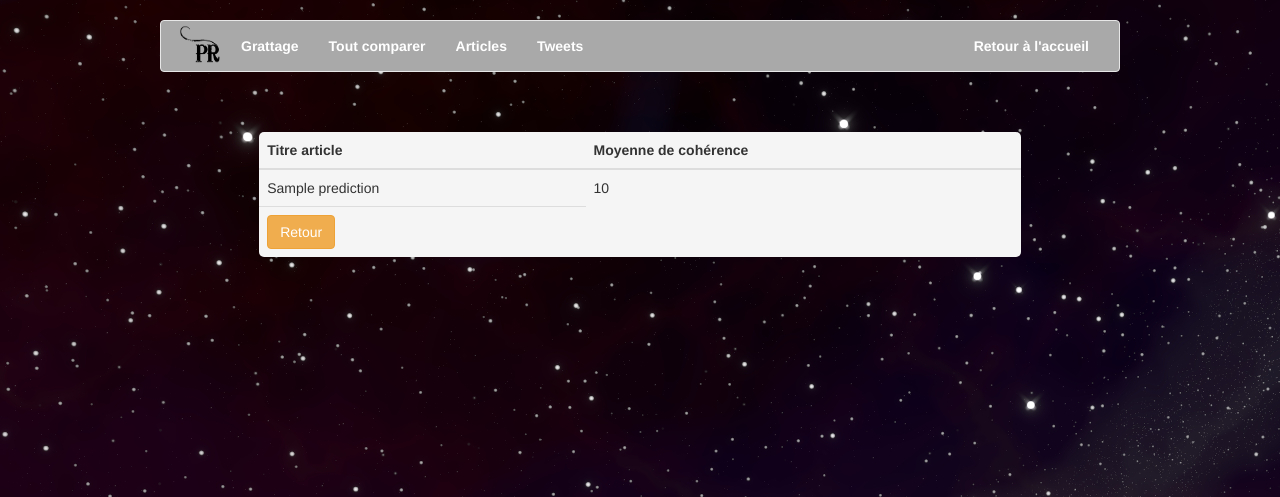
After one commit to gautierlef/WebPA2022, a Flask app: template templates/viewPredictions.html in a window 1280 px wide. The commit adds this page. Shown: the top 497 px of the page. Run offline with Flask 2, Linux system fonts and the light colour scheme; the template is opened without the code that fills it: most values are stand-ins (such as "Sample title", 1, 10 or a date in 2020); some libraries are stand-ins or nearby versions.

Commit message:
Add prediction on all article and tweets

```diff
--- a/app.py
+++ b/app.py
@@ -69,6 +69,38 @@ def researchRelatedTweet(idArticle):
                            'link': row[4], 'text': row[5]})
         count += 1
     return render_template('viewTweets.html', tweets=tweets, article=article)
+
+
+@app.route('/allComparisonArticle', methods=['POST'])
+def allComparisonArticle():
+    tweets = []
+    articles = []
+    storage = Storage()
+    articlesData = storage.loadAllArticles()
+    tweetsData = storage.loadAllTweets()
+    for row in articlesData:
+        articles.append({'id': str(row[0]), 'title': str(row[1]), 'link': str(row[2]), 'lang': row[3], 'text': row[4],
+                         'tag': row[5]})
+    for row in tweetsData:
+        tweets.append({'id': str(row[0]), 'authorid': str(row[1]), 'date': str(row[2]), 'lang': row[3], 'link': row[4],
+                       'text': row[5]})
+    predictions = []
+    count = 0
+    i = 0
+    total = len(articles) + len(tweets)
+    for article in articles:
+        predictions[i] = {'title': article['title'], 'mean_score': 0.0}
+        total_score = 0.0
+        for tweet in tweets:
+            print(str(count) + '/' + str(total))
+            prediction = getPrediction(article['title'], tweet[5])
+            count += 1
+            if prediction == 'En cohérence':
+                total_score += 3
+            elif prediction == 'Neutres':
+                total_score += 1
+        predictions[i]['mean_score'] = total_score / len(tweets)
+    return render_template('viewPredictions.html', predictions=predictions)
 
 
 @app.route('/inputComparisonArticle/<idArticle>', methods=['POST'])
--- a/templates/viewArticles.html
+++ b/templates/viewArticles.html
@@ -27,6 +27,9 @@
                             <form action="/inputComparisonArticle/{{ article.id }}" Method="post">
                                 <td><button class="btn btn-danger">Comparer</button></td>
                             </form>
+                            <form action="/allComparisonArticle/{{ article.id }}" Method="post">
+                                <td><button class="btn btn-danger">Comparer tout</button></td>
+                            </form>
                             <form action="/researchRelatedTweet/{{ article.id }}" Method="post">
                                 <td><button class="btn btn-danger">Rechercher</button></td>
                             </form>
--- a/templates/viewHeader.html
+++ b/templates/viewHeader.html
@@ -22,9 +22,9 @@
                         <li class="nav-item">
                             <a class="nav-link" style="color:white; font-weight:bold" href="/inputScrapping">Grattage</a>
                         </li>
-                        <!--<li class="nav-item">
-                            <a class="nav-link" style="color:white; font-weight:bold" href="/inputComparison">Comparaison</a>
-                        </li>-->
+                        <li class="nav-item">
+                            <a class="nav-link" style="color:white; font-weight:bold" href="/allComparison">Tout comparer</a>
+                        </li>
                         <li class="nav-item">
                             <a class="nav-link" style="color:white; font-weight:bold" href="/viewArticles">Articles</a>
                         </li>
--- a/templates/viewHome.html
+++ b/templates/viewHome.html
@@ -7,7 +7,7 @@
             <br>
             <a href="/inputScrapping" class="btn btn-lg btn-warning">Grattage</a>
             <a href="/S3toRDS" class="btn btn-lg btn-warning">Maj RDS</a>
-            <!--<a href="/inputComparison" class="btn btn-lg btn-warning">Comparaison</a>-->
+            <a href="/allComparison" class="btn btn-lg btn-warning">Tout comparer</a>
             <a href="/viewArticles" class="btn btn-lg btn-warning">Voir articles</a>
             <a href="/viewTweets" class="btn btn-lg btn-warning">Voir tweets</a>
 		</div>
--- /dev/null
+++ b/templates/viewPredictions.html
@@ -0,0 +1,26 @@
+{% include 'viewHeader.html' %}
+
+        <br>
+        <br>
+		<table style="width: 59.5%; background-color:whitesmoke; border-radius: 5px; margin: auto;" class="table">
+                <thead>
+                    <tr>
+                        <th scope="col">Titre article</th>
+                        <th scope="col">Moyenne de cohérence</th>
+                    </tr>
+                </thead>
+                <tbody>
+                    {% for prediction in predictions %}
+                        <tr>
+                            <td>{{ prediction.title }}</td>
+                            <td>{{ prediction.mean_score }}</td>
+                        </tr>
+                    {% endfor %}
+                </tbody>
+            <br/>
+            <form action="/" Method="get" style="margin: auto;">
+                <td><button class="btn btn-warning">Retour</button></td>
+            </form>
+            </table>
+
+{% include 'viewFooter.html' %}
```
